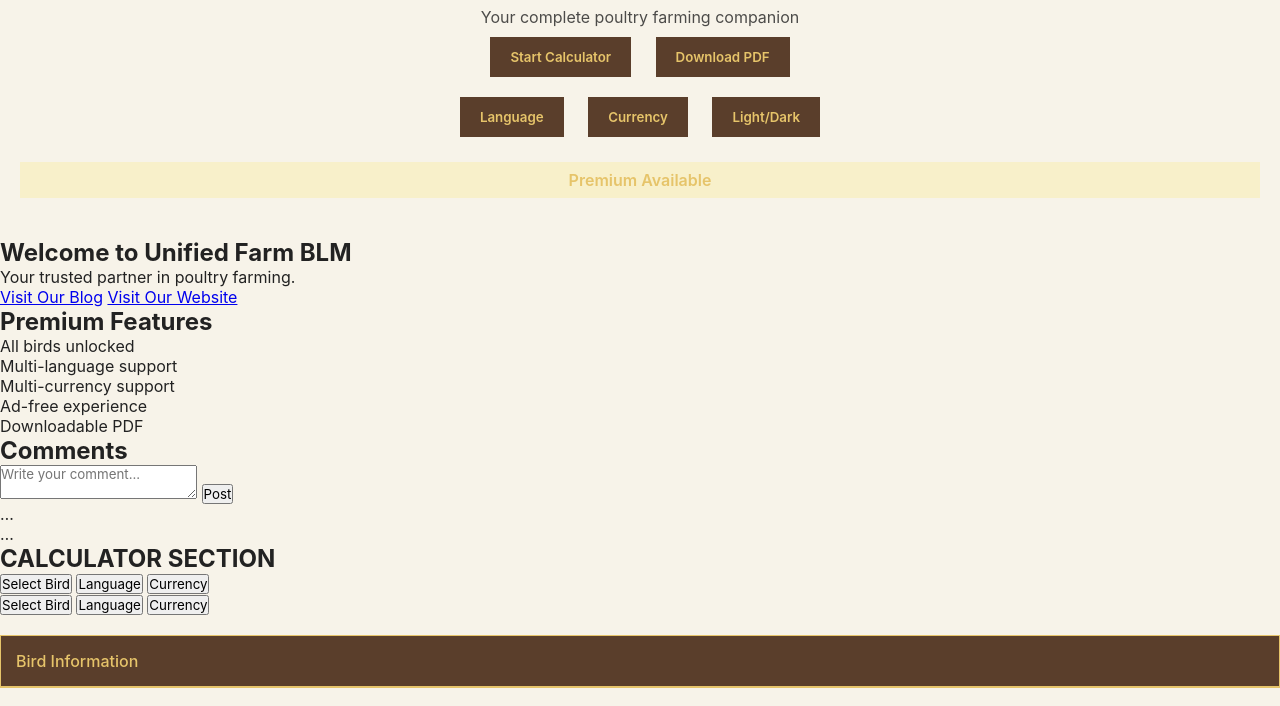
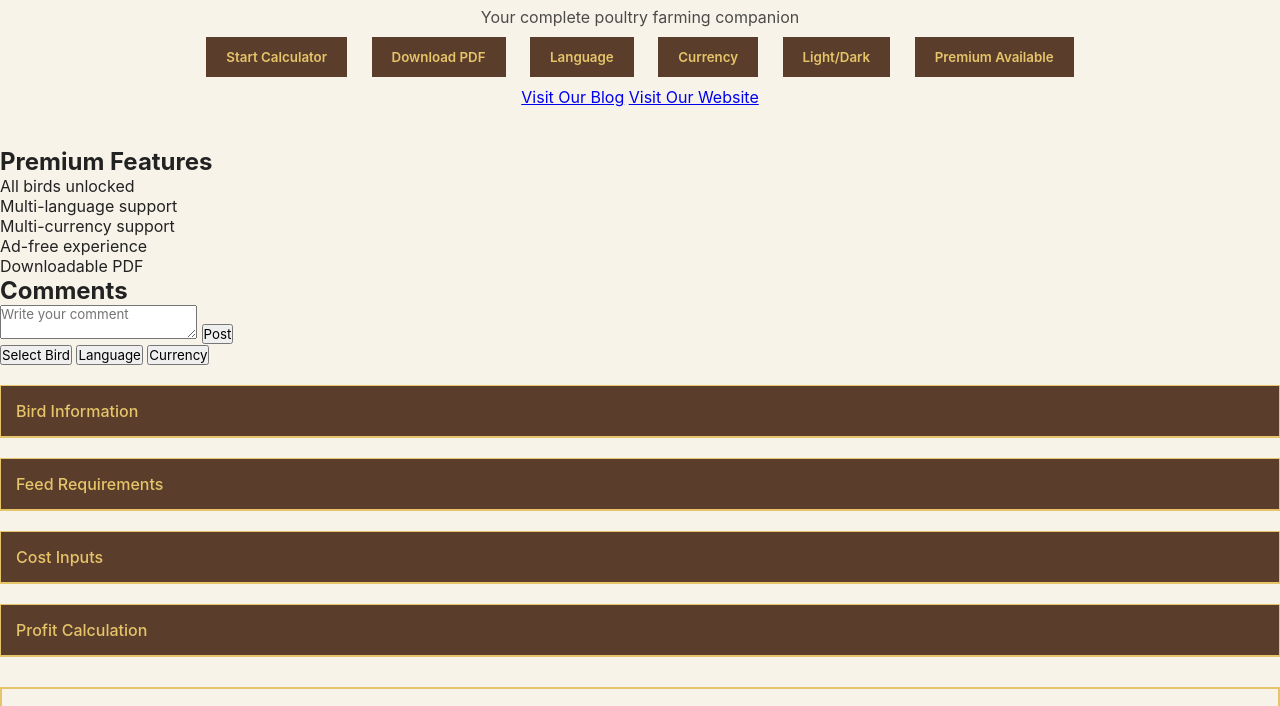
Before and after one commit to BotChainPulse/unifiedfarm-calculator, a plain HTML site: page index.html in a window 1280 px wide. Shown: the part 82-788 px from the top of the page. Drawn offline with Linux system fonts and the light colour scheme.

Commit message:
Create calculator.html

```diff
--- a/index.html
+++ b/index.html
@@ -4,8 +4,6 @@
 <meta charset="UTF-8">
 <meta name="viewport" content="width=device-width, initial-scale=1.0">
 <title>Unified Farm BLM Poultry Calculator</title>
-
-  <!-- CSS -->
 <link rel="stylesheet" href="style.css">
 </head>
 
@@ -17,33 +15,23 @@
     <p>Your complete poultry farming companion</p>
 
     <div class="hero-buttons">
-      <button id="startCalc">Start Calculator</button>
+        <button id="startCalculator">Start Calculator</button>
         <button id="downloadPDF">Download PDF</button>
-    </div>
-
-    <div class="hero-controls">
         <button id="languageBtn">Language</button>
         <button id="currencyBtn">Currency</button>
         <button id="themeToggle">Light/Dark</button>
+        <button id="premiumBtn">Premium Available</button>
     </div>
 
-    <div id="premiumBanner">Premium Available</div>
+    <div id="heroLinks">
+        <a href="https://unifiedfarmblm.blogspot.com">Visit Our Blog</a>
+        <a href="https://unifiedfarmblm.com">Visit Our Website</a>
+    </div>
 </section>
 
-  <!-- INTRO -->
-  <section id="intro">
-    <h2>Welcome to Unified Farm BLM</h2>
-    <p>Your trusted partner in poultry farming.</p>
-  </section>
-
-  <!-- LINKS -->
-  <section id="references">
-    <a href="https://unifiedfarmblm.blogspot.com">Visit Our Blog</a>
-    <a href="https://unifiedfarmblm.com">Visit Our Website</a>
-  </section>
 
 <!-- PREMIUM FEATURES -->
-  <section id="premiumBenefits">
+<section id="premium">
     <h2>Premium Features</h2>
     <ul>
         <li>All birds unlocked</li>
@@ -54,26 +42,18 @@
     </ul>
 </section>
 
+
 <!-- COMMENTS -->
 <section id="comments">
     <h2>Comments</h2>
-    <textarea placeholder="Write your comment..."></textarea>
+    <textarea placeholder="Write your comment"></textarea>
     <button id="postComment">Post</button>
 </section>
 
+
 <!-- CALCULATOR SECTION -->
-<section id="premium"> … </section>
+<section id="calculator">
 
-<section id="comments"> … </section>
-
-  <section id="calculator">
-    <h2>CALCULATOR SECTION</h2>
-    <div id="calccontrols">
-        <button id="birdBtn">Select Bird</button>
-        <button id="languageBtn">Language</button>
-        <button id="currencyBtn">Currency</button>
-    </div>
-</section>
     <!-- TOP CONTROLS -->
     <div id="calcControls">
         <button id="birdBtn">Select Bird</button>
@@ -86,7 +66,8 @@
     <div id="languageDrawer" class="drawer"></div>
     <div id="currencyDrawer" class="drawer"></div>
 
-    <!-- BIRD INFO -->
+
+    <!-- BIRD INFORMATION -->
     <div class="collapsible-group" id="groupBirdInfo">
         <div class="collapsible-header">Bird Information</div>
         <div class="collapsible-content">
@@ -101,7 +82,8 @@
         </div>
     </div>
 
-    <!-- FEED -->
+
+    <!-- FEED REQUIREMENTS -->
     <div class="collapsible-group" id="groupFeed">
         <div class="collapsible-header">Feed Requirements</div>
         <div class="collapsible-content">
@@ -112,6 +94,7 @@
             <input id="fcr" type="number">
         </div>
     </div>
+
 
     <!-- COST INPUTS -->
     <div class="collapsible-group" id="groupCosts">
@@ -131,7 +114,8 @@
         </div>
     </div>
 
-    <!-- PROFIT -->
+
+    <!-- PROFIT CALCULATION -->
     <div class="collapsible-group" id="groupProfit">
         <div class="collapsible-header">Profit Calculation</div>
         <div class="collapsible-content">
@@ -140,10 +124,11 @@
         </div>
     </div>
 
+
     <!-- RESULTS -->
     <div id="results">
         <h2>Summary</h2>
-      <div id="resultValues">0</div>
+        <div id="resultValues"></div>
     </div>
 
     <!-- SAVED INDICATOR -->
@@ -151,6 +136,7 @@
 
 </section>
 
+
 <!-- JAVASCRIPT -->
 <script src="script.js"></script>
 
```
Lines whose indentation alone changed are shown as unchanged.
